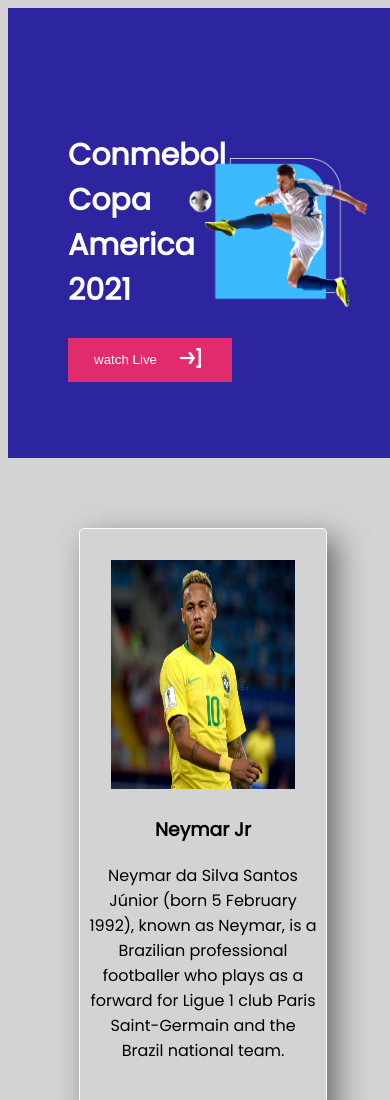
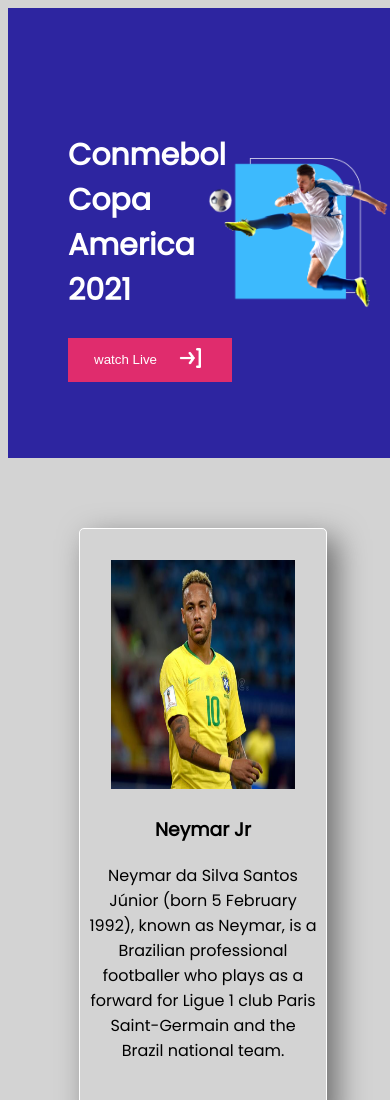
Before and after one commit to Mobarok2016/Responsive-football-website, a plain HTML site: page index.html in a window 390 px wide. Shown: the top 1100 px of the page. Drawn offline with Linux system fonts and the light colour scheme.

Commit message:
final correction

```diff
--- a/style.css
+++ b/style.css
@@ -1,3 +1,7 @@
+/*-------------------
+ Css styles
+ --------------------*/
+
 
 body{
     width:100vw;
@@ -17,6 +21,7 @@
     top:80px;
     left:60px;
 }
+
 .header-text {
     width:385px;
     height:230px;
@@ -25,6 +30,7 @@
 
 
 }
+
 button{
     width:164px;
     height:44px;
@@ -52,7 +58,6 @@
     display: grid;
     grid-template-columns: repeat(3,1fr);
     justify-items: center;
-
     grid-row-gap: 50px;
     grid-column-gap: 50px;
 
@@ -74,37 +79,46 @@
 
 
 }
+
 .bottom{
     margin-top: 70px;
 }
+
 .bottom h1{
     font-size: 30px;
     color:rgb(32, 15, 97);
     font-weight: 700;
 }
+
 .bottom-img{
     display: grid;
     grid-template-columns: repeat(3,1fr);
     justify-items: center;
 }
+
 .bottom-img1 img, .bottom-img2 img, .bottom-img3 img{
     width:250px;
     height:300px;
 }
+
 .extra{
     margin: 70px 0;
 }
+
 .extra-img{
     display: flex;
     justify-content: space-between;
 }
+
 .extra-img img{
     width:100px;
     height:60px;
 }
+
 .extra-btn{
     margin-top: 70px;
 }
+
 footer .end{
     width:430px;
     height:213px;
@@ -112,12 +126,20 @@
     position:absolute;
     left:290px;
 }
+
 footer img{
     width:80%;
 }
+
 .social-icons img{
     width:50px;
 }
+
+
+/* ------------------------
+Media Querry for mobile divices
+-------------------------------*/
+
 @media only screen and (max-width:668px) {
     .header{
         width:100vw;
@@ -131,17 +153,17 @@
         position:absolute;
         top:20px;
 
+       }
 
-
-    }
     .header-img img{
        width:180px;
        height:150px;
         position:absolute;
         top:150px;
-        left:180px;
+        left:200px;
 
-    }
+        }
+
 
 
     .players{
@@ -149,12 +171,15 @@
         flex-direction: column;
 
     }
+
     .player{
         padding:2%;
     }
+
     .bottom{
         margin-top: 100px;
     }
+
     .bottom h1{
         font-size: 20px;
         font-weight: 700;
@@ -164,28 +189,31 @@
 
 
         }
+
     .bottom-img{
         grid-template-columns: repeat(1,1fr);
         flex-direction: column;
 
 
     }
+
     .extra-img{
 
         display: inline-block;
 
 
     }
+
     .extra-img img{
         width:100;
         height:60;
         margin:20px;
     }
+
      footer{
         width:230px;
         position:relative;
         right:320px;
-
 
     }
 
```
